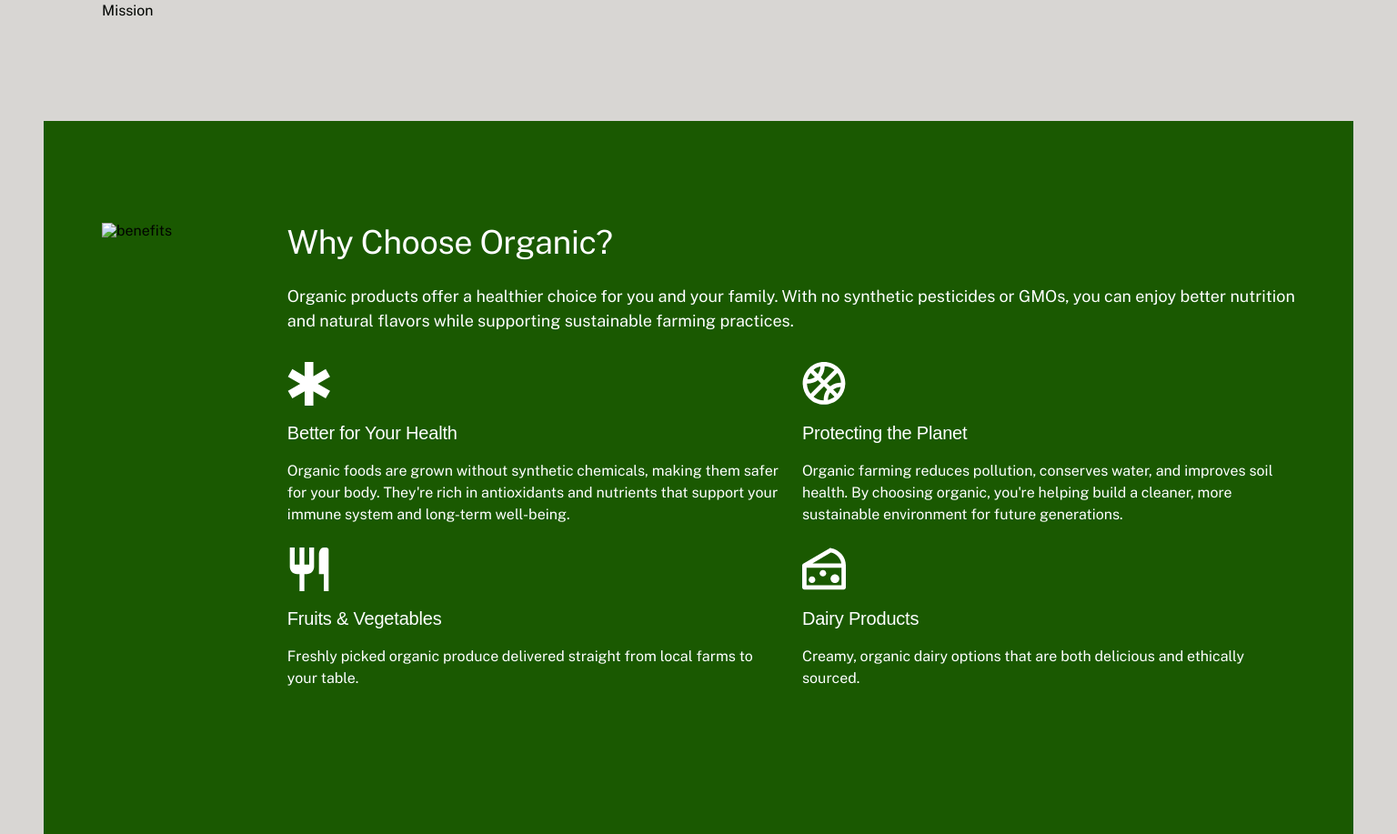
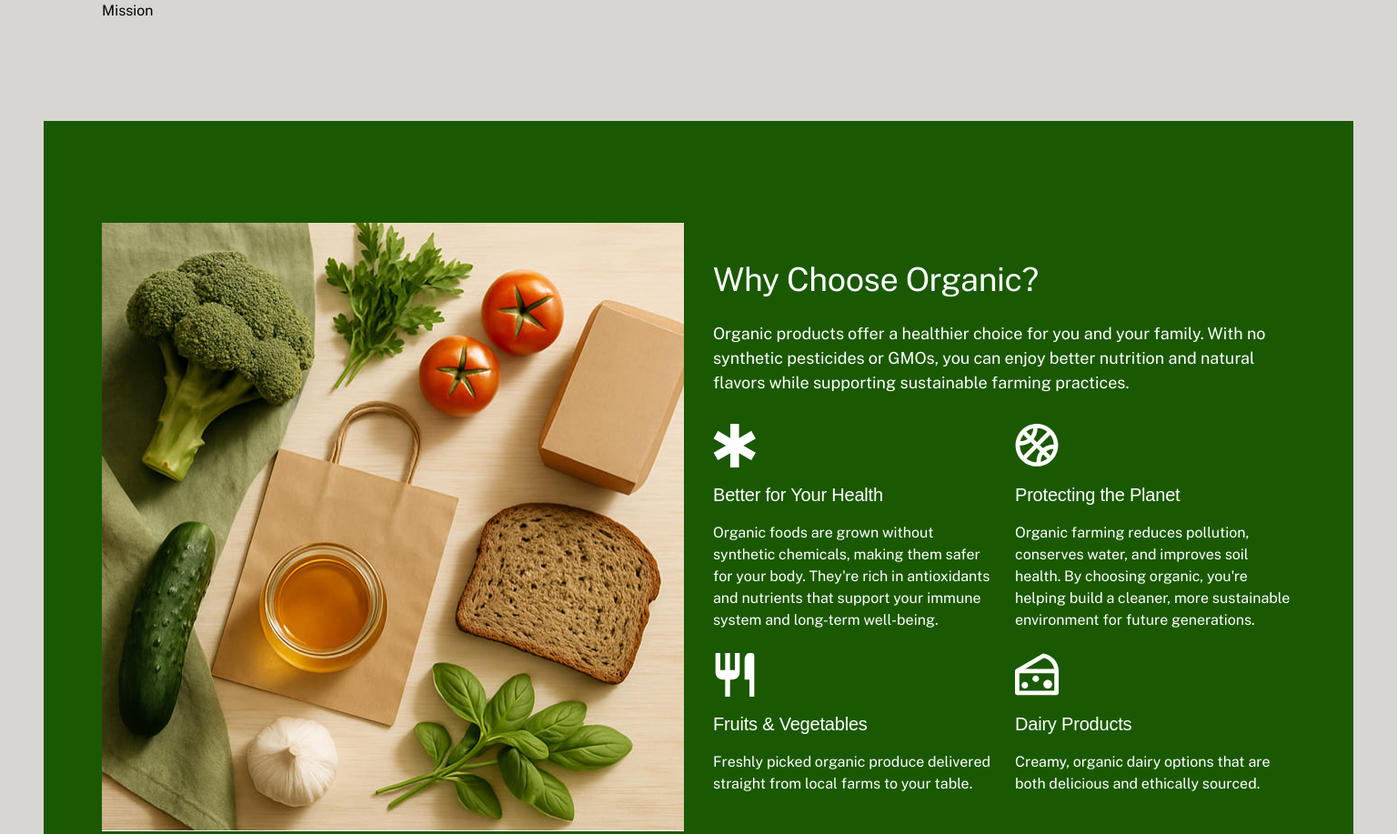
Before and after one commit to GoitStudentsWorks/html-css_130_ZemikHWM, a website built with Vite: page src/index.html in a window 1536 px wide. Shown: the part 594-1511 px from the top of the page at 91% size. Built offline with nearby package versions, Linux system fonts and the light colour scheme; files whose address does not match are found by name; a web font is replaced by a local one.

Commit message:
updated img

```diff
--- a/src/css/benefits.css
+++ b/src/css/benefits.css
@@ -100,17 +100,24 @@ color: #FFFFFF;
 }
 
 
-@media (min-width: 1158px) {
+@media (min-width: 1440px) {
     .benefits-container {
         flex-direction: row;
-    justify-content: space-between;
+        align-items: center;
+        gap: 32px;
+        justify-content: flex-start;
     }
 
     .benefits-image-wrapper {
-    width: 644px;
+        width: calc((100% - 32px) / 2);
         max-width: 644px;
         height: 669px;
+        flex-shrink: 0;
+    }
 
+    .benefits-content {
+        width: calc((100% - 32px) / 2);
+        min-width: 0;
     }
 
     .benefits-list {
@@ -119,7 +126,5 @@ color: #FFFFFF;
 
     .benefits-item {
         width: calc((100% - 24px) / 2);
-
     }
-
 }
--- a/src/partials/benefits.html
+++ b/src/partials/benefits.html
@@ -2,8 +2,8 @@
     <div class="container benefits-container">
 
         <div class="benefits-image-wrapper">
-        <img srcset="../img/benefits/fresh vegetables-1x.jpg 1x, ../img/benefits/fresh vegetables-2x.jpg 2x"
-        src="../img/benefits/fresh vegetables.jpg" alt="benefits"
+        <img srcset="/img/benefits/benefits-desctop-eco-food.jpg 1x, /img/benefits/benefits-desctop-eco-food2x.jpg 2x"
+        src="/img/benefits/fresh vegetables.jpg" alt="benefits"
         class="benefits-image">
         </div>
 
@@ -18,7 +18,7 @@
 
     <li class="benefits-item">
     <svg class="benefits-icon"  width="48" height="48">
-        <use href="../img/icons.svg#health"></use>
+        <use href="/img/icons.svg#health"></use>
     </svg>
     <h2 class="benefits-item-title">Better for Your Health</h2>
     <p class="benefits-item-text">Organic foods are grown without synthetic chemicals, making them safer for your body. They're rich in antioxidants and nutrients that support your immune system and long-term well-being.</p>
@@ -26,7 +26,7 @@
 
     <li class="benefits-item">
     <svg class="benefits-icon"  width="48" height="48">
-        <use href="../img/icons.svg#basketball"></use>
+        <use href="/img/icons.svg#basketball"></use>
     </svg>
     <h2 class="benefits-item-title">Protecting the Planet</h2>
     <p class="benefits-item-text">Organic farming reduces pollution, conserves water, and improves soil health. By choosing organic, you're helping build a cleaner, more sustainable environment for future generations.</p>
@@ -34,7 +34,7 @@
 
     <li class="benefits-item">
     <svg class="benefits-icon"  width="48" height="48">
-        <use href="../img/icons.svg#restaurant"></use>
+        <use href="/img/icons.svg#restaurant"></use>
     </svg>
     <h2 class="benefits-item-title">Fruits & Vegetables</h2>
     <p class="benefits-item-text">Freshly picked organic produce delivered straight from local farms to your table.</p>
@@ -42,7 +42,7 @@
 
     <li class="benefits-item">
     <svg class="benefits-icon"  width="48" height="48">
-        <use href="../img/icons.svg#cheese"></use>
+        <use href="/img/icons.svg#cheese"></use>
     </svg>
     <h2 class="benefits-item-title">Dairy Products</h2>
     <p class="benefits-item-text">Creamy, organic dairy options that are both delicious and ethically sourced.</p>
```
Lines whose indentation alone changed are shown as unchanged.
